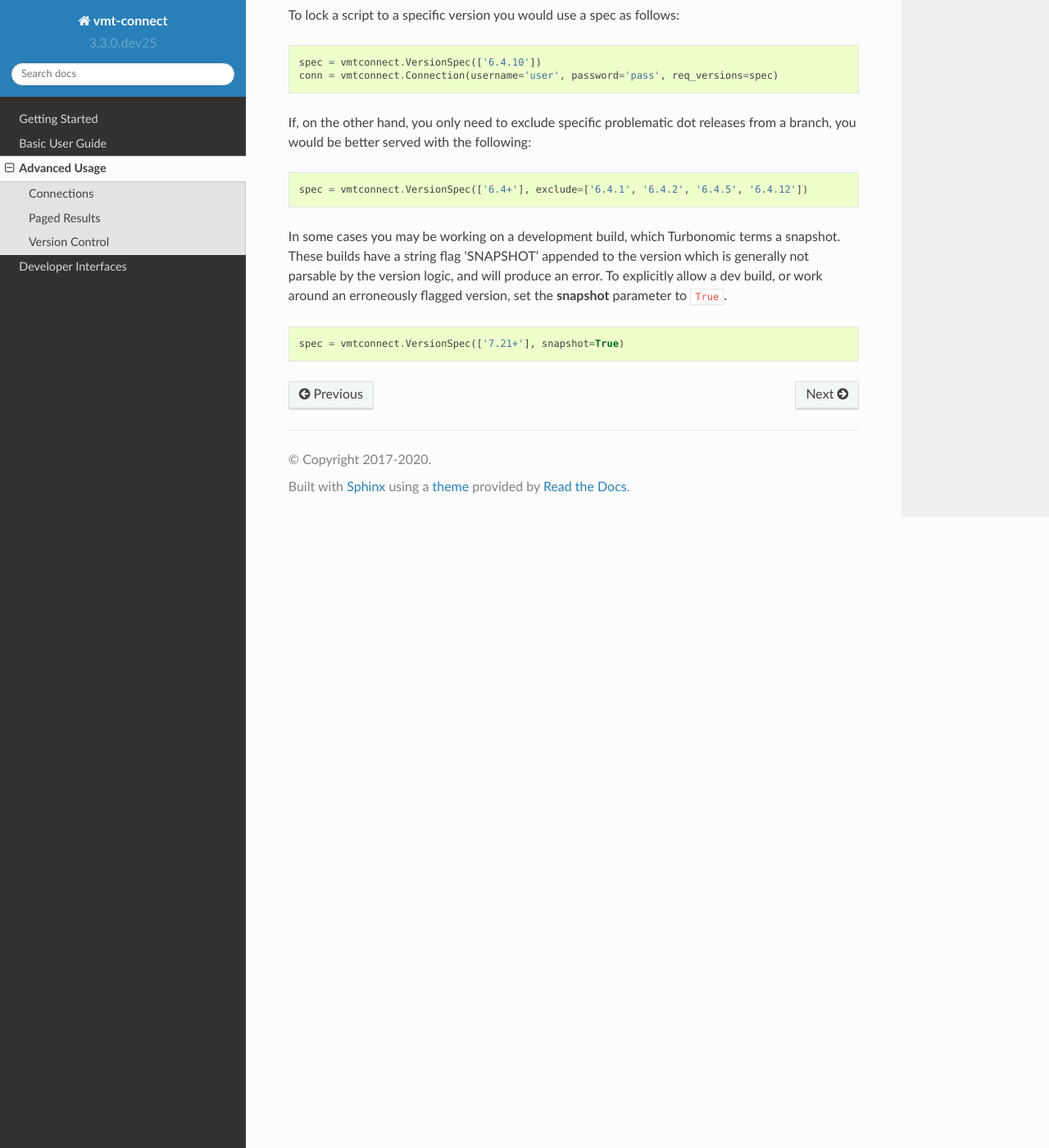
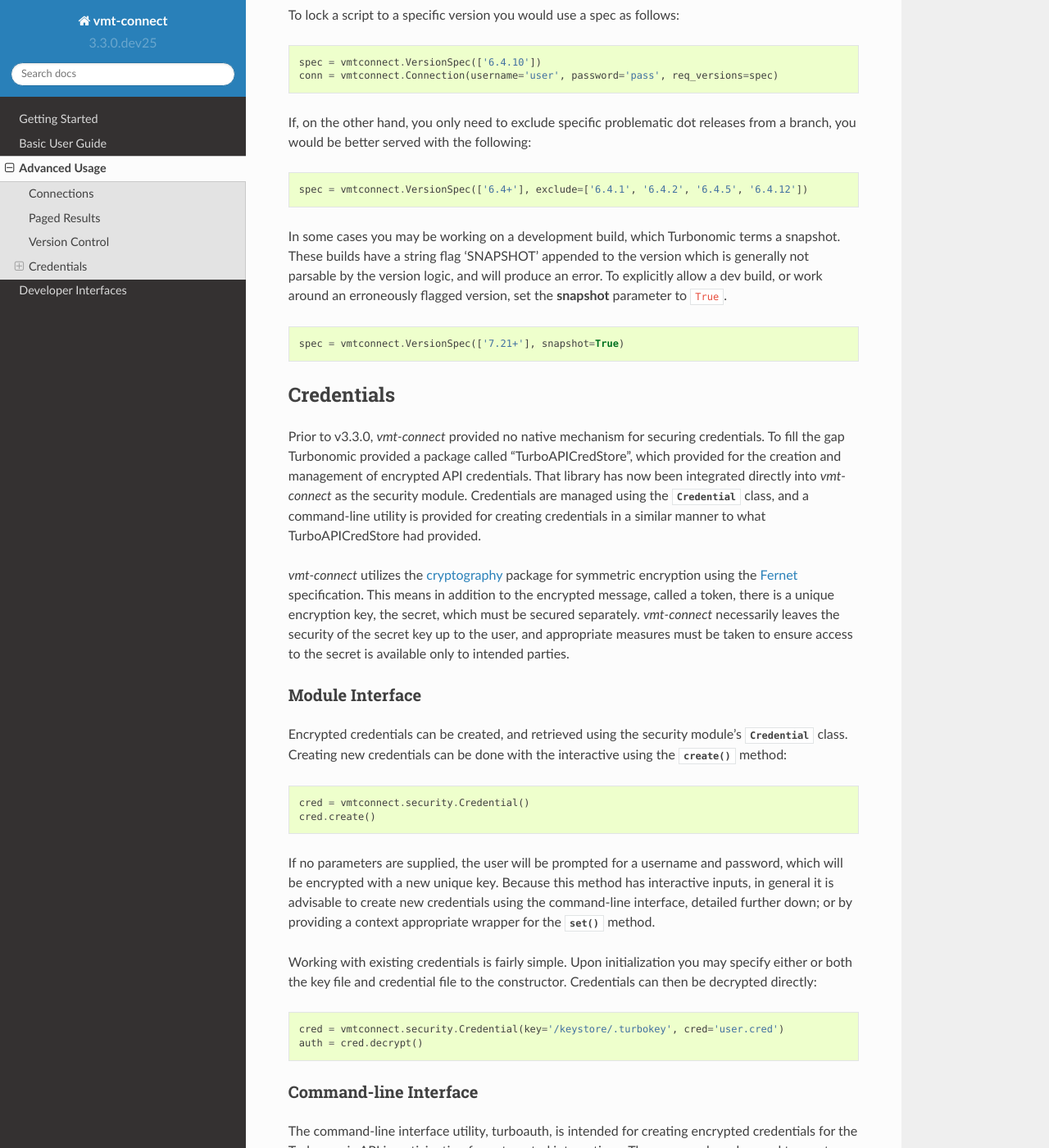
Before and after one commit to turbonomic/vmt-connect, a Sphinx documentation site: the page built from docs/source/advancedguide.rst, in a window 1280 px wide and 1400 px high, scrolled down 2366 px. Shown: the whole window at 82% size. Built offline with Sphinx 7.4.7 and the Read the Docs theme 2.0.0, drawn with Linux system fonts in a browser that asks for light colours; some of the changed text lies outside the part shown.

```diff
--- a/docs/source/advancedguide.rst
+++ b/docs/source/advancedguide.rst
@@ -1,5 +1,7 @@
 .. # Links
 .. _API: https://greencircle.vmturbo.com/community/products/pages/documentation
+.. _cryptography: https://pypi.org/project/cryptography/
+.. _Fernet: https://github.com/fernet/spec/blob/master/Spec.md
 .. _Turbonomic: http://www.turbonomic.com
 .. _Requests: https://requests.readthedocs.io/
 .. _proxies: https://requests.readthedocs.io/en/master/user/advanced/#proxies
@@ -161,3 +163,72 @@ set the **snapshot** parameter to ``True``.
 .. code:: python
 
     spec = vmtconnect.VersionSpec(['7.21+'], snapshot=True)
+
+
+Credentials
+-----------
+
+Prior to v3.3.0, *vmt-connect* provided no native mechanism for securing credentials.
+To fill the gap Turbonomic provided a package called "TurboAPICredStore", which
+provided for the creation and management of encrypted API credentials. That library
+has now been integrated directly into *vmt-connect* as the security module.
+Credentials are managed using the :py:class:`~vmtconnect.security.Credential`
+class, and a command-line utility is provided for creating credentials in a similar
+manner to what TurboAPICredStore had provided.
+
+*vmt-connect* utilizes the `cryptography`_ package for symmetric encryption using
+the `Fernet`_ specification. This means in addition to the encrypted message,
+called a token, there is a unique encryption key, the secret, which must be secured
+separately. *vmt-connect* necessarily leaves the security of the secret key up
+to the user, and appropriate measures must be taken to ensure access to the secret
+is available only to intended parties.
+
+Module Interface
+^^^^^^^^^^^^^^^^
+
+Encrypted credentials can be created, and retrieved using the security module's
+:py:class:`~vmtconnect.security.Credential` class. Creating new credentials can
+be done with the interactive using the :py:meth:`~vmtconnect.security.Credential.create`
+method:
+
+.. code-block:: python
+
+    cred = vmtconnect.security.Credential()
+    cred.create()
+
+If no parameters are supplied, the user will be prompted for a username and password,
+which will be encrypted with a new unique key. Because this method has interactive
+inputs, in general it is advisable to create new credentials using the command-line
+interface, detailed further down; or by providing a context appropriate wrapper
+for the :py:meth:`~vmtconnect.security.Credential.set` method.
+
+Working with existing credentials is fairly simple. Upon initialization you may
+specify either or both the key file and credential file to the constructor.
+Credentials can then be decrypted directly:
+
+.. code-block:: python
+
+    cred = vmtconnect.security.Credential(key='/keystore/.turbokey', cred='user.cred')
+    auth = cred.decrypt()
+
+
+Command-line Interface
+^^^^^^^^^^^^^^^^^^^^^^
+
+The command-line interface utility, turboauth, is intended for creating encrypted
+credentials for the Turbonomic API in anticipation for automated integrations.
+The command can be used to create new, or replace existing credential and key
+files.
+
+.. code-block:: bash
+
+    # create new set in the current folder
+    # if the key file already exists, it will be re-used for encryption instead
+    # of being overwritten
+    turboauth -k .key -c user.cred
+
+    # to overwrite files, you must use the -f or --force flag
+    turboauth -k .key -c user.cred -f
+
+    # to change the basepath of the files, use the -b or --basepath option
+    turboauth -b .secret -k .key -c user.cred
--- a/docs/source/conf.py
+++ b/docs/source/conf.py
@@ -18,7 +18,8 @@
 #
 import os
 import sys
-sys.path.insert(0, os.path.abspath('../../vmtconnect'))
+sys.path.insert(0, os.path.abspath('../..'))
+
 
 
 # -- General configuration ------------------------------------------------
@@ -196,20 +197,6 @@ man_pages = [
 ]
 
 
-# -- Options for Texinfo output -------------------------------------------
-
-# Grouping the document tree into Texinfo files. List of tuples
-# (source start file, target name, title, author,
-#  dir menu entry, description, category)
-texinfo_documents = [
-    (master_doc, 'vmt-connect', u'vmt-connect Documentation',
-     author, 'vmt-connect', 'One line description of project.',
-     'Miscellaneous'),
-]
-
-
-
-
 # Example configuration for intersphinx: refer to the Python standard library.
 intersphinx_mapping = {
     'python': ('https://docs.python.org/', None),
--- a/docs/source/index.rst
+++ b/docs/source/index.rst
@@ -23,4 +23,4 @@ supported.
    start
    userguide
    advancedguide
-   vmtconnect
+   reference
```
Also changed, not shown: docs/source/reference.rst (renamed from docs/source/vmtconnect.rst, +53 -19 lines), 3 other files.
